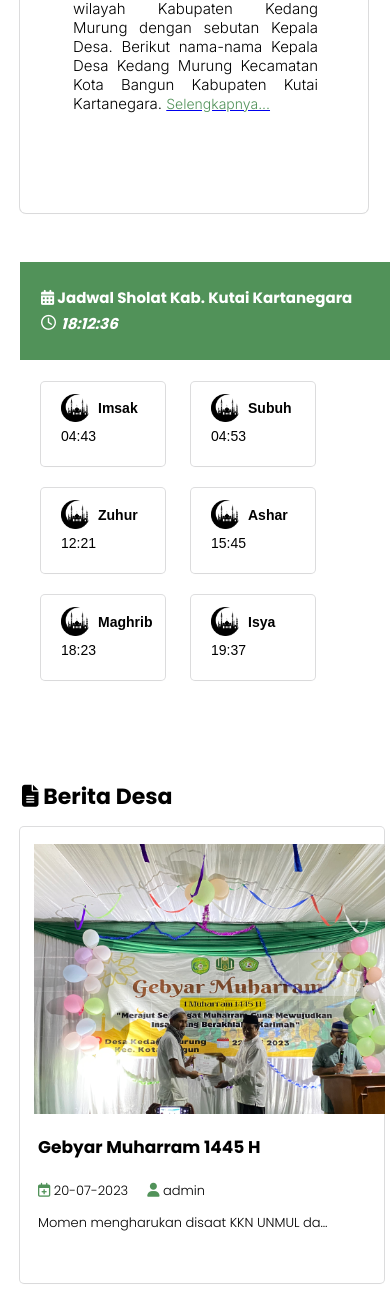
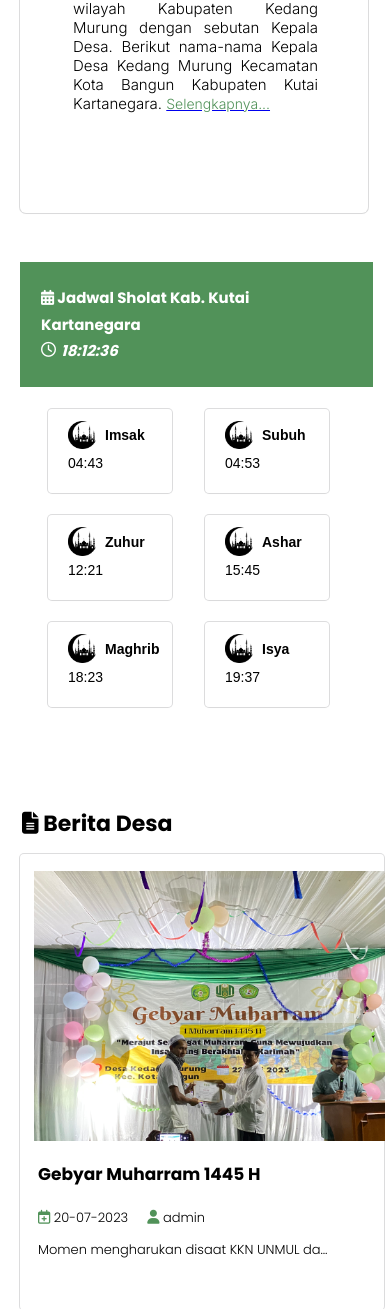
Before and after one commit to Adhanslv/KedangMurung, a PHP site: page / in a window 390 px wide. Shown: the part 1259-2568 px from the top of the page. Run offline with PHP 8.4, Linux system fonts and the light colour scheme; some libraries are stand-ins or nearby versions.

Commit message:
Kenapa Berubah

```diff
--- a/css/style.css
+++ b/css/style.css
@@ -973,13 +973,13 @@ textarea {
   .cardPray {
     margin-top: -48px;
     margin-left: -116px;
-    width: 150%;
+    width: 139%;
   }
 
   .cardBody {
     padding-top: 12px;
     margin-top: 19px;
-    margin-left: -95px;
+    margin-left: -88px;
     /* width: 2s7%; */
     /* overflow: hidden; */
   }
```
